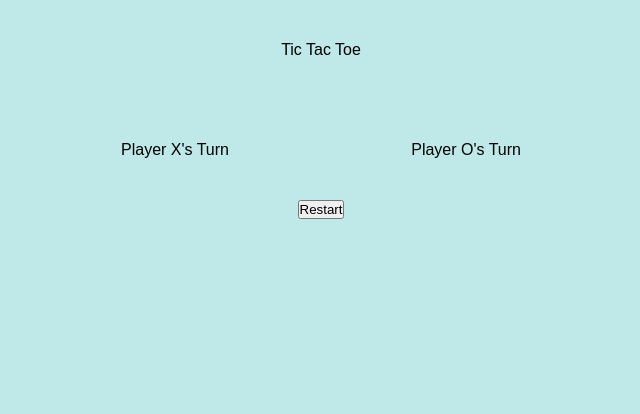
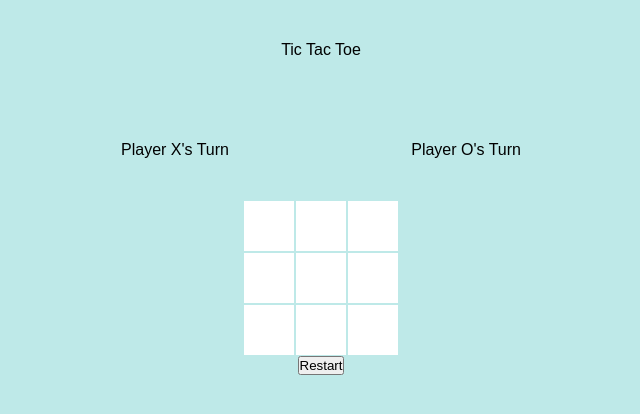
Before and after one commit to anthonyklimo/tictactoe, a plain HTML site: page index.html in a window 1280 px wide. Shown: the whole page, without its empty margins (319-959 px from the left). Drawn offline with Linux system fonts and the light colour scheme.

Commit message:
update layout

```diff
--- a/index.html
+++ b/index.html
@@ -16,7 +16,7 @@
             <div>Player X's Turn</div>
             <div>Player O's Turn</div>
         </div>
-        <div class="gameBoard"></div>
+        <div id="gameBoard"></div>
         <div class="restart">
             <button>Restart</button>
         </div>
```
